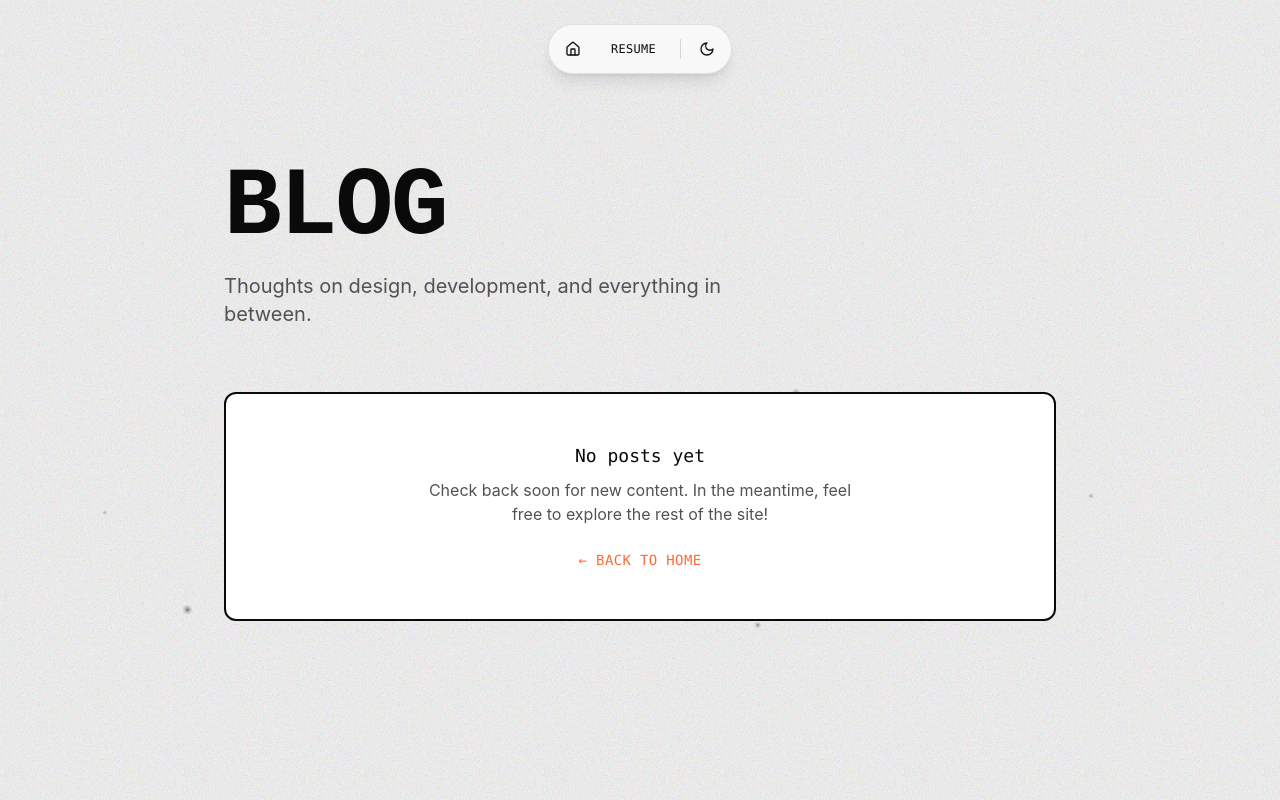
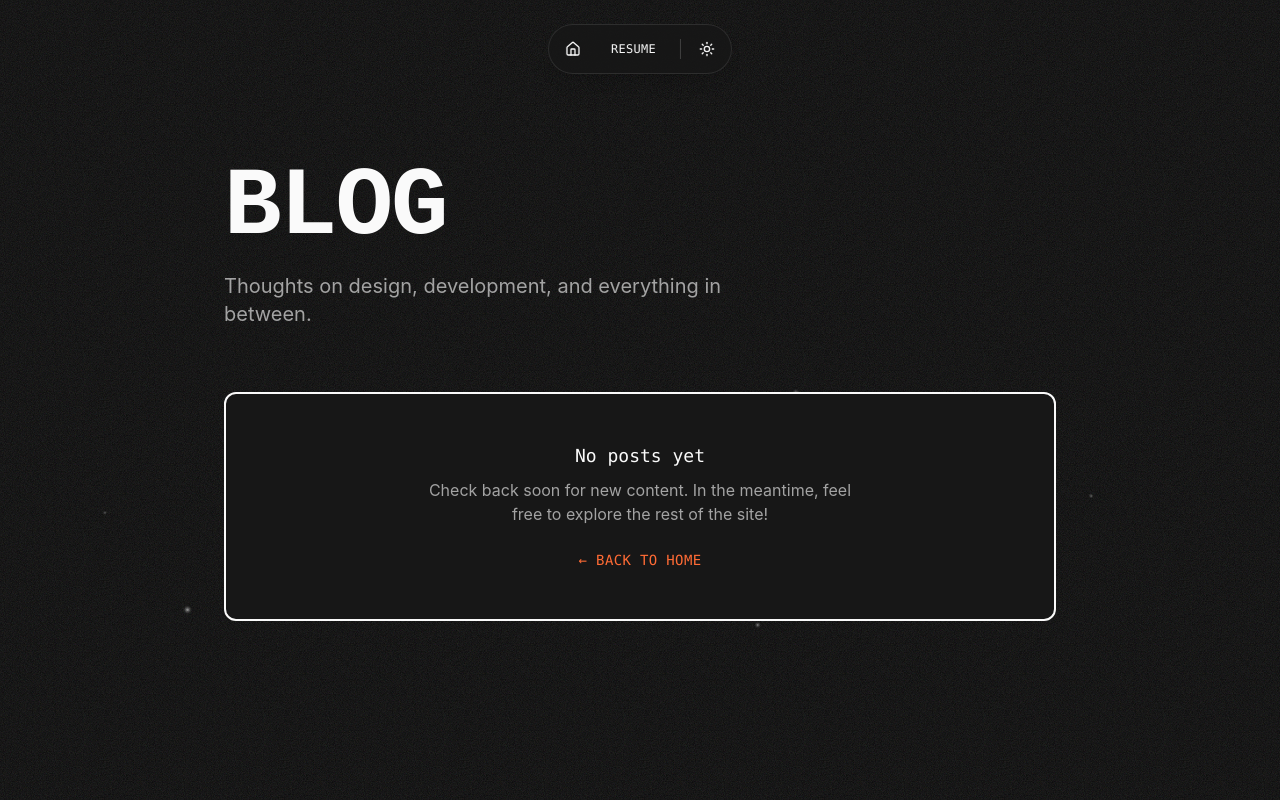
Before and after one commit to cht-coder/cht-coder.github.io, an Astro site: page /posts in a window 1280 px wide. Both pictures are taken after a click on the button "Toggle theme". Shown: the top 800 px of the page. Built offline with nearby package versions, Linux system fonts and the light colour scheme; Astro itself is replaced by a stand-in of ours.

Commit message:
updated theme

```diff
--- a/src/components/nav/Navigation.astro
+++ b/src/components/nav/Navigation.astro
@@ -1,7 +1,7 @@
 ---
 import { Home } from 'lucide-astro';
-import ThemeToggle from './ThemeToggle.astro';
 import { navItems } from '#/data/navigation';
+import { ThemeToggle } from './theme-toggle';
 
 const currentPath = Astro.url.pathname;
 
@@ -48,7 +48,7 @@ const isActivePage = (href: string) => {
   <!-- Divider -->
   <div class="w-px h-5 bg-border-light mx-1"></div>
 
-  <ThemeToggle/>
+  <ThemeToggle client:load/>
 </nav>
 
 <script>
--- a/src/components/nav/ThemeToggle.astro
+++ /dev/null
@@ -1,39 +0,0 @@
----
-import { Moon, Sun } from 'lucide-astro';
-import { Button } from '@base-ui/react';
----
-
-<Button
-  id="theme-toggle"
-  className="flex items-center justify-center w-9 h-9 rounded-full border-0 hover:bg-primary hover:text-white transition-colors"
-  aria-label="Toggle theme"
->
-  <Sun class="w-4 h-4 group-[.light]/html:hidden"/>
-  <Moon class="w-4 h-4 group-[.dark]/html:hidden"/>
-</Button>
-
-<script>
-  const html = document.documentElement;
-  const themeToggle = document.getElementById('theme-toggle');
-
-  const setTheme = (theme: string) => {
-    html.classList.remove('light', 'dark');
-    html.classList.add(theme);
-    localStorage.setItem('theme', theme);
-  };
-
-  setTheme(getPreferedTheme());
-
-  themeToggle?.addEventListener('click', () => {
-    const current = html.classList.contains('dark') ? 'dark' : 'light';
-    setTheme(current === 'dark' ? 'light' : 'dark');
-  });
-
-  function getPreferedTheme() {
-    const saved = localStorage.getItem('theme');
-    if (saved === 'light' || saved === 'dark') return saved;
-    return window.matchMedia('(prefers-color-scheme: dark)').matches
-      ? 'dark'
-      : 'light';
-  }
-</script>
--- /dev/null
+++ b/src/components/nav/theme-toggle.tsx
@@ -0,0 +1,18 @@
+import { Button } from '@base-ui/react';
+import { MoonIcon, SunIcon } from 'lucide-react';
+
+import { toggleTheme } from '#/lib/theme';
+
+export const ThemeToggle = () => {
+  return (
+    <Button
+      id='theme-toggle'
+      className='flex items-center justify-center size-9 rounded-full border-0 hover:bg-primary hover:text-white transition-colors'
+      aria-label='Toggle theme'
+      onClick={toggleTheme}
+    >
+      <SunIcon className='size-4 not-dark:hidden' />
+      <MoonIcon className='size-4 dark:hidden' />
+    </Button>
+  );
+};
--- /dev/null
+++ b/src/lib/theme.ts
@@ -0,0 +1,21 @@
+export function applyPreferedTheme() {
+  const theme = getPreferedTheme();
+  document.documentElement.classList.add(theme);
+}
+
+export const toggleTheme = () => {
+  const currentTheme = getPreferedTheme();
+  const nextTheme = currentTheme === 'light' ? 'dark' : 'light';
+  const html = document.documentElement;
+  html.classList.remove('light', 'dark');
+  html.classList.add(nextTheme);
+  localStorage.setItem('theme', nextTheme);
+};
+
+function getPreferedTheme() {
+  const saved = localStorage.getItem('theme');
+  if (saved === 'light' || saved === 'dark') return saved;
+  return window.matchMedia('(prefers-color-scheme: dark)').matches
+    ? 'dark'
+    : 'light';
+}
--- a/src/styles/global.css
+++ b/src/styles/global.css
@@ -6,6 +6,8 @@
 @import "@fontsource/inter/700.css";
 @import "@fontsource/space-mono/400.css";
 @import "@fontsource/space-mono/700.css";
+
+@custom-variant dark (&:where(:root.dark, :root.dark *));
 
 @theme {
   --color-bg: #f5f5f5;
```
